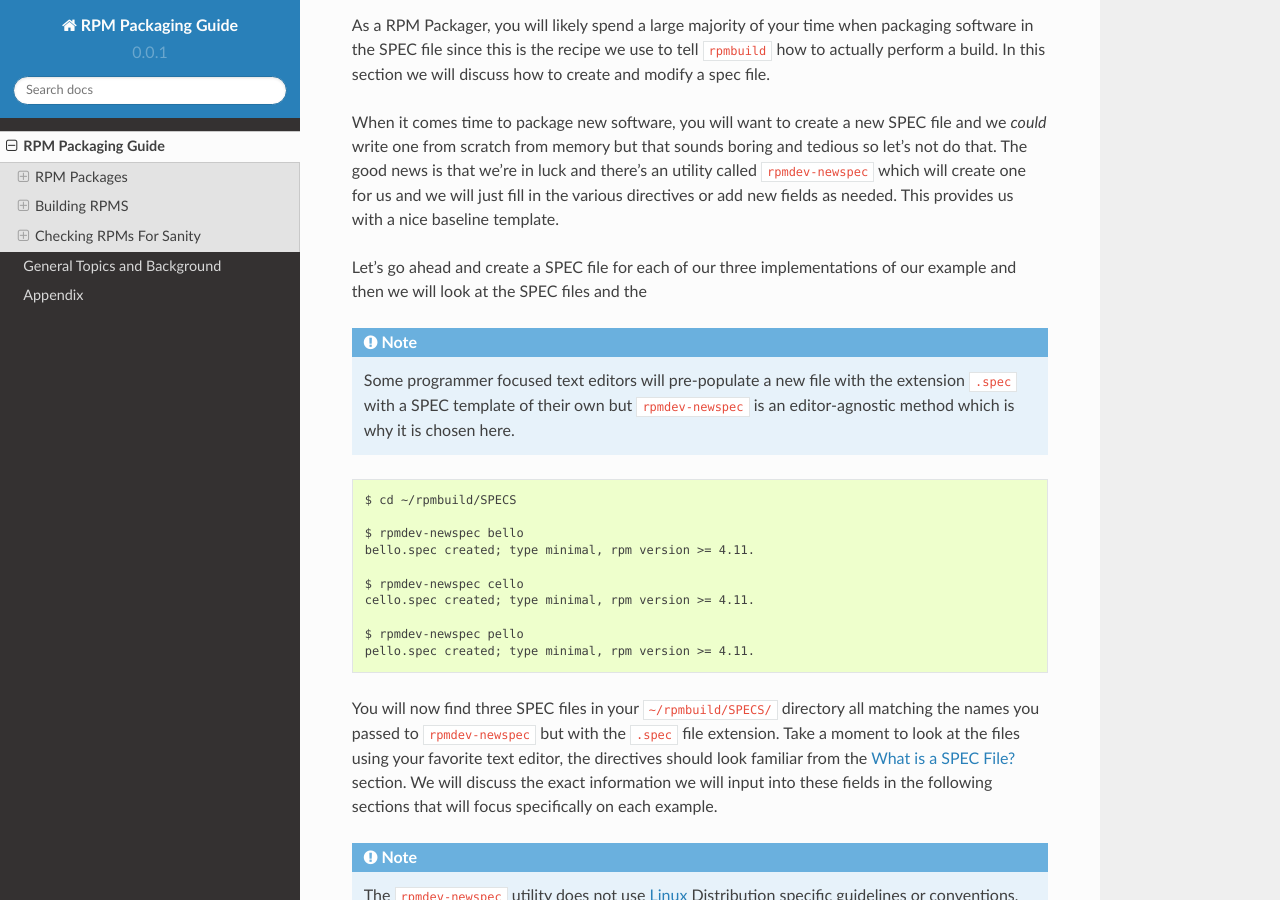
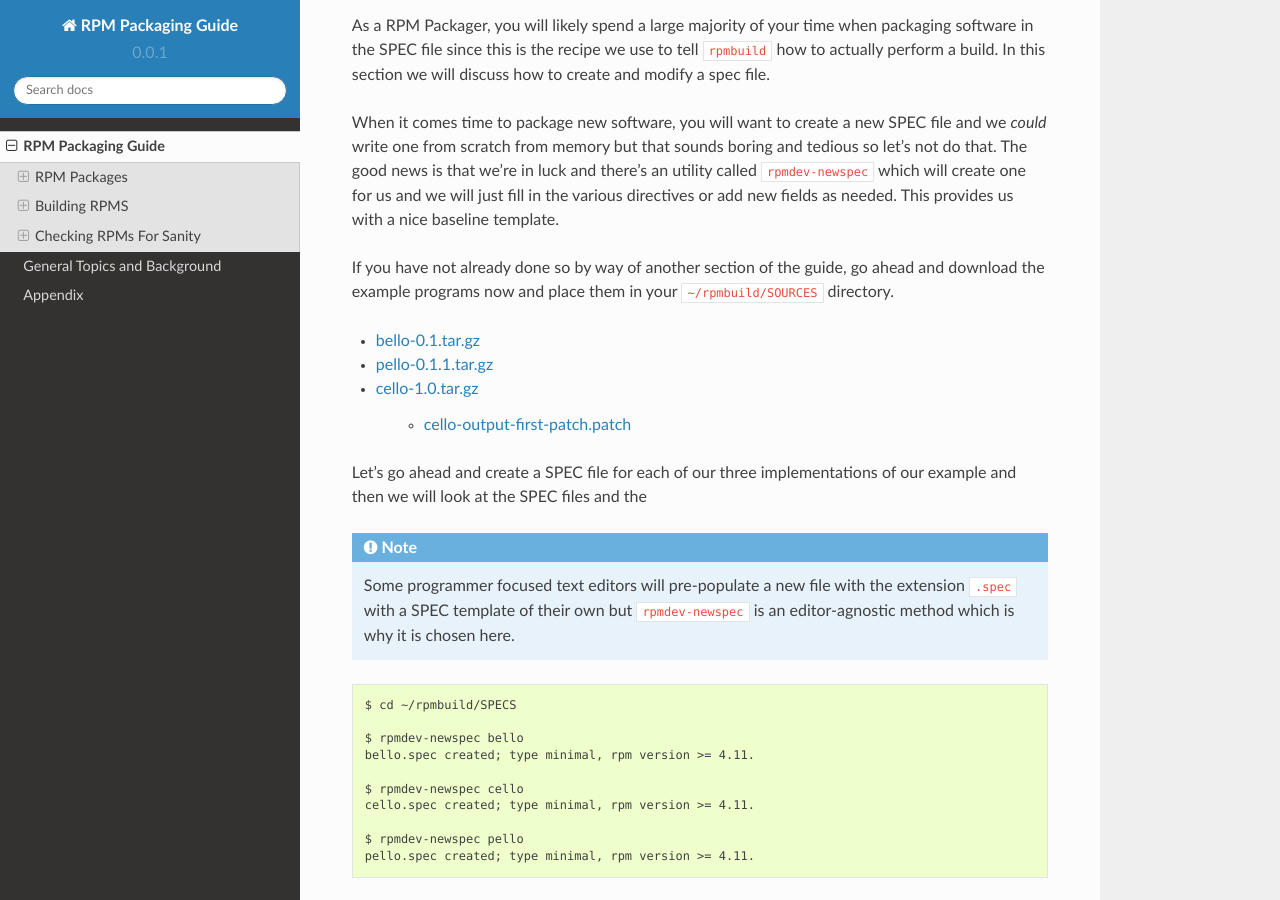
Before and after one commit to redhat-developer/rpm-packaging-guide, a Sphinx documentation site: the page built from source/rpm-guide.rst, in a window 1280 px wide and 900 px high, scrolled down 4968 px. Built offline with Sphinx 7.4.7 and the Read the Docs theme 2.0.0, drawn with Linux system fonts in a browser that asks for light colours.

Commit message:
add notes about downloading the examples and fix citations in appendix
Signed-off-by: Adam Miller <maxamillion@fedoraproject.org>

```diff
--- a/source/appendix.rst
+++ b/source/appendix.rst
@@ -228,7 +228,7 @@ Distributions.
 Defining Your Own
 ^^^^^^^^^^^^^^^^^
 
-You can define your own Macros, below is an excerpt from the `Official RPM
+You can define your own Macros, below is an excerpt from the `RPM Official
 Documentation`_ and I recommend anyone interested in an exhaustive explanation
 of the many possibilities of defining their own macros to visit that resource.
 It's really quite good and there's little reason to duplicate the bulk of that
--- a/source/citations.rst
+++ b/source/citations.rst
@@ -74,3 +74,11 @@
     https://www.freedesktop.org/software/systemd/man/systemd.unit.html
 .. _Fedora systemd Packaging Guidelines:
     https://fedoraproject.org/wiki/Packaging:Systemd
+.. _bello-0.1.tar.gz:
+    https://github.com/maxamillion/rpm-guide/raw/master/example-code/bello-0.1.tar.gz
+.. _pello-0.1.1.tar.gz:
+    https://github.com/maxamillion/rpm-guide/raw/master/example-code/pello-0.1.1.tar.gz
+.. _cello-1.0.tar.gz:
+    https://github.com/maxamillion/rpm-guide/raw/master/example-code/cello-1.0.tar.gz
+.. _cello-output-first-patch.patch:
+    https://raw.githubusercontent.com/maxamillion/rpm-guide/master/example-code/cello-output-first-patch.patch
--- a/source/rpm-guide.rst
+++ b/source/rpm-guide.rst
@@ -298,6 +298,16 @@ there's an utility called ``rpmdev-newspec`` which will create one for us and we
 will just fill in the various directives or add new fields as needed. This
 provides us with a nice baseline template.
 
+If you have not already done so by way of another section of the guide, go ahead
+and download the example programs now and place them in your
+``~/rpmbuild/SOURCES`` directory.
+
+* `bello-0.1.tar.gz`_
+* `pello-0.1.1.tar.gz`_
+* `cello-1.0.tar.gz`_
+
+    * `cello-output-first-patch.patch`_
+
 Let's go ahead and create a SPEC file for each of our three implementations of
 our example and then we will look at the SPEC files and the
 
```
Also changed, not shown: other parts of source/appendix.rst (+1 -1 lines).
